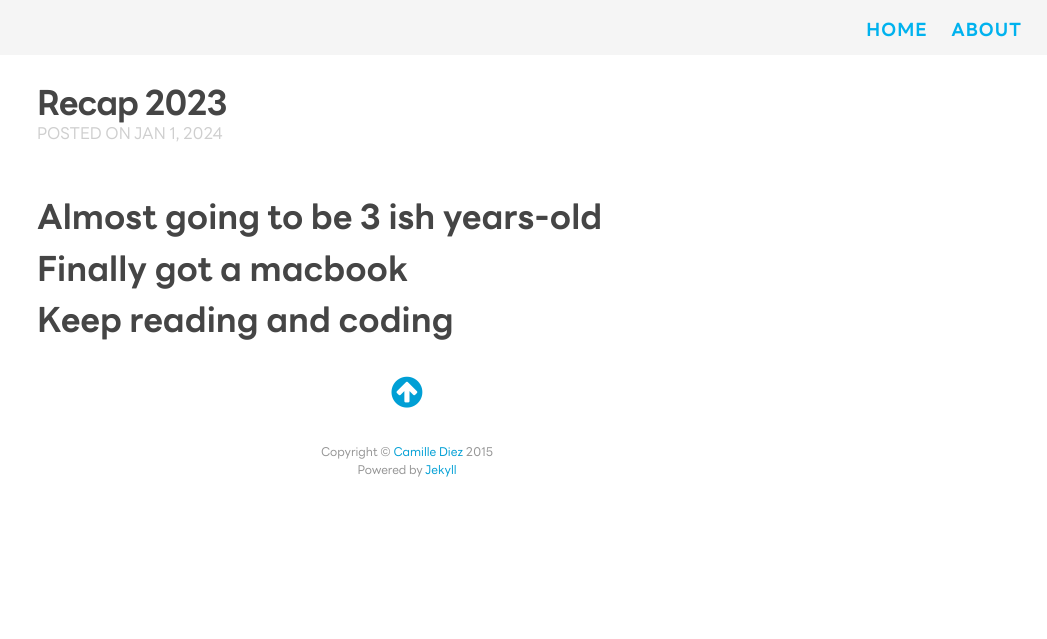
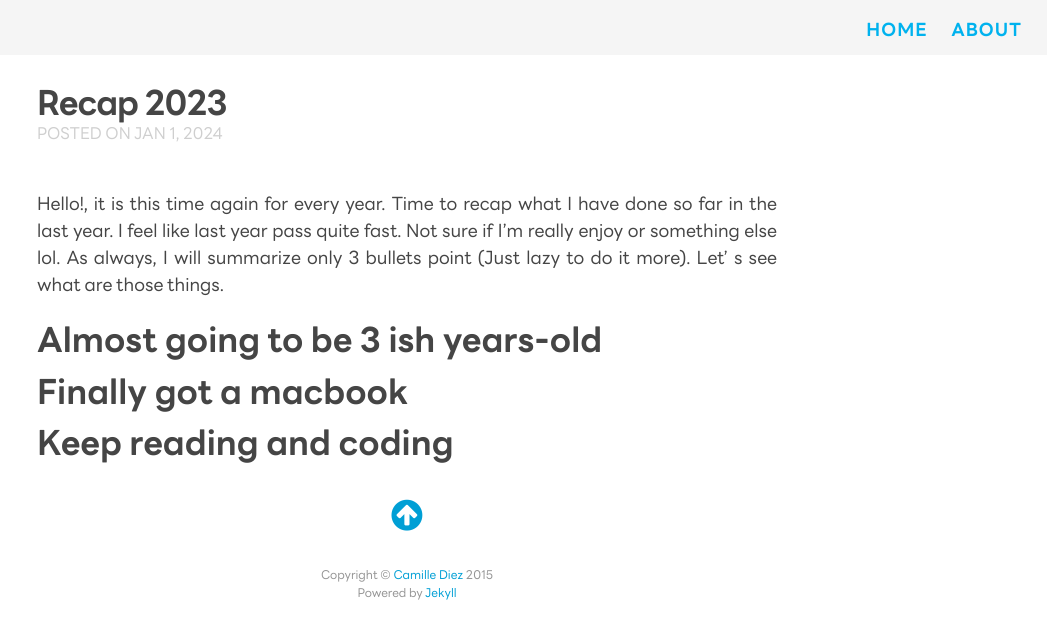
Before and after one commit to oat9002/oat9002.github.io, a Jekyll site: the page built from _posts/2024-01-01-recap-2023.md, in a window 1280 px wide. Shown: the top 639 px of the page, without its empty margins (233-1280 px from the left). Built offline with Jekyll 4.4.1, drawn with Linux system fonts in a browser that asks for light colours; nearby versions of some CDN libraries; some web fonts are replaced.

Commit message:
prologue

```diff
--- a/_posts/2024-01-01-recap-2023.md
+++ b/_posts/2024-01-01-recap-2023.md
@@ -2,6 +2,9 @@
 layout: post
 title: Recap 2023
 ---
+
+Hello!, it is this time again for every year. Time to recap what I have done so far in the last year. I feel like last year pass quite fast. Not sure if I'm really enjoy or something else lol. As always, I will summarize only 3 bullets point (Just lazy to do it more). Let'
+s see what are those things.
 
 # Almost going to be 3 ish years-old
 
```
